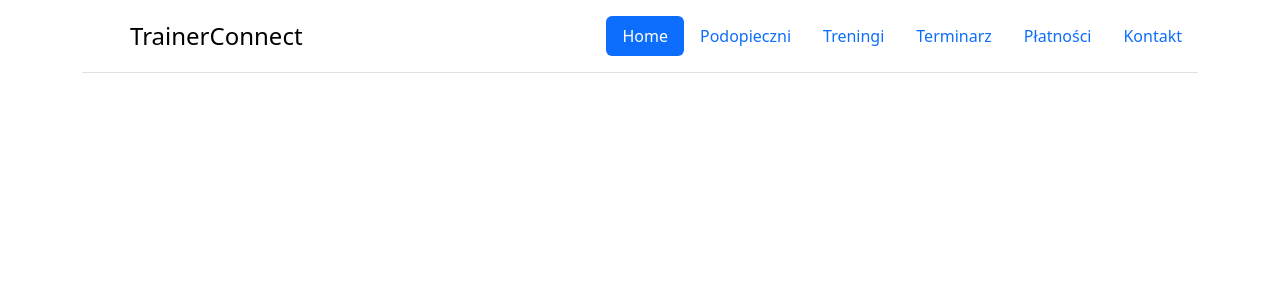
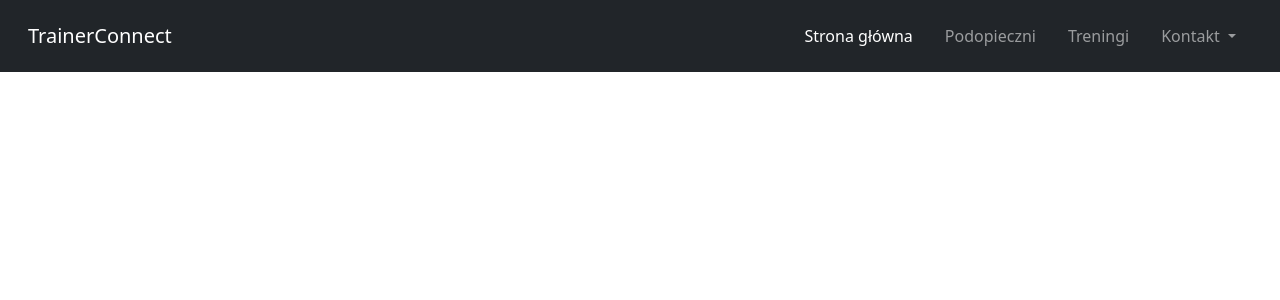
Before and after one commit to szymon-zuk/trainer-connect-app, a Python web app: template trainerconnect/trainerapp/templates/base.html in a window 1280 px wide. Shown: the top 300 px of the page. Run offline with Jinja, Linux system fonts and the light colour scheme; the template is opened without the code that fills it, so the values that code supplies are empty; some libraries are stand-ins or nearby versions.

Commit message:
Update base.html

```diff
--- a/trainerconnect/trainerapp/templates/base.html
+++ b/trainerconnect/trainerapp/templates/base.html
@@ -10,22 +10,37 @@
         <title>{% block title %} {% endblock %}</title>
     </head>
     <body>
-        <div class="container">
-            <header class="d-flex flex-wrap justify-content-center py-3 mb-4 border-bottom">
-              <a href="/" class="d-flex align-items-center mb-3 mb-md-0 me-md-auto link-body-emphasis text-decoration-none">
-                <svg class="bi me-2" width="40" height="32"><use xlink:href="#bootstrap"></use></svg>
-                <span class="fs-4">TrainerConnect</span>
-              </a>
+        	<nav class="navbar navbar-expand-lg navbar-dark bg-dark p-3">
+    <div class="container-fluid">
+      <a class="navbar-brand" href="#">TrainerConnect</a>
+      <button class="navbar-toggler" type="button" data-bs-toggle="collapse" data-bs-target="#navbarNavDropdown" aria-controls="navbarNavDropdown" aria-expanded="false" aria-label="Toggle navigation">
+        <span class="navbar-toggler-icon"></span>
+      </button>
 
-              <ul class="nav nav-pills">
-                <li class="nav-item"><a href="#" class="nav-link active" aria-current="page">Home</a></li>
-                <li class="nav-item"><a href="#" class="nav-link">Podopieczni</a></li>
-                <li class="nav-item"><a href="#" class="nav-link">Treningi</a></li>
-                <li class="nav-item"><a href="#" class="nav-link">Terminarz</a></li>
-                <li class="nav-item"><a href="#" class="nav-link">Płatności</a></li>
-                <li class="nav-item"><a href="#" class="nav-link">Kontakt</a></li>
-              </ul>
-            </header>
-          </div>
+      <div class=" collapse navbar-collapse" id="navbarNavDropdown">
+        <ul class="navbar-nav ms-auto ">
+          <li class="nav-item">
+            <a class="nav-link mx-2 active" aria-current="page" href="#">Strona główna</a>
+          </li>
+          <li class="nav-item">
+            <a class="nav-link mx-2" href="#">Podopieczni</a>
+          </li>
+          <li class="nav-item">
+            <a class="nav-link mx-2" href="#">Treningi</a>
+          </li>
+          <li class="nav-item dropdown">
+            <a class="nav-link mx-2 dropdown-toggle" href="#" id="navbarDropdownMenuLink" role="button" data-bs-toggle="dropdown" aria-expanded="false">
+              Kontakt
+            </a>
+            <ul class="dropdown-menu" aria-labelledby="navbarDropdownMenuLink">
+              <li><a class="dropdown-item" href="#">Blog</a></li>
+              <li><a class="dropdown-item" href="#">About Us</a></li>
+              <li><a class="dropdown-item" href="#">Contact us</a></li>
+            </ul>
+          </li>
+        </ul>
+      </div>
+    </div>
+    </nav>
     </body>
 </html>
```
